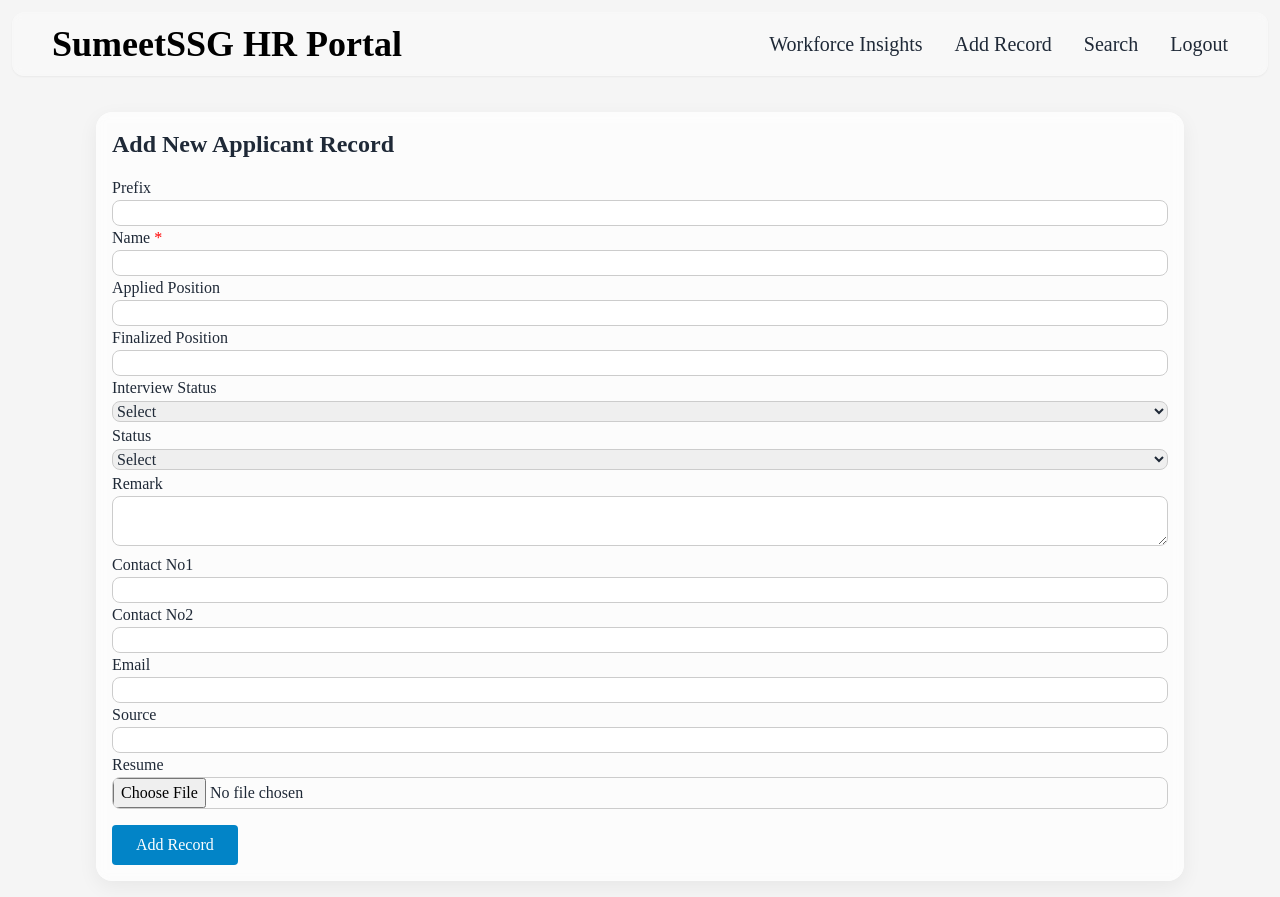
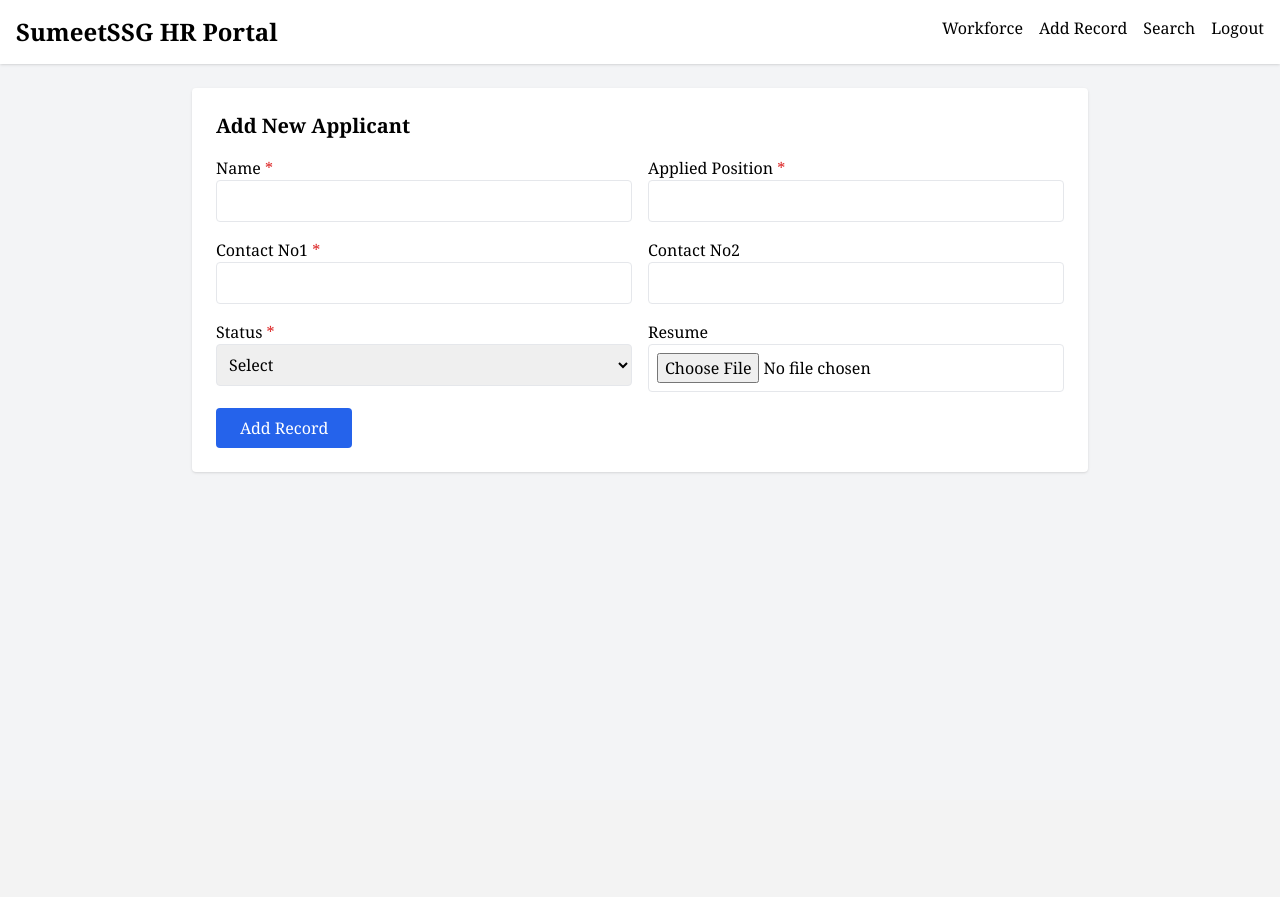
Before and after one commit to Rajkadam7927/My_Website, a Flask app: page /add_record in a window 1280 px wide. After the commit the page ends 473 px from the top, so only its background shows below. Run offline with Flask 3, Linux system fonts and the light colour scheme; the visitor is signed in with stand-in values (Sample User, id 1); some libraries are stand-ins or nearby versions.

Commit message:
Update Add_Record.html

```diff
--- a/templates/Add_Record.html
+++ b/templates/Add_Record.html
@@ -5,126 +5,74 @@
 <meta name="viewport" content="width=device-width, initial-scale=1.0">
 <title>Add Record — SumeetSSG HR Portal</title>
 <script src="https://cdn.tailwindcss.com"></script>
-  <style>
-    body { font-family: "Times New Roman", Times, serif; background: #f5f5f5; }
-    .card { background: rgba(255,255,255,0.72); backdrop-filter: blur(6px); border-radius: 1rem; box-shadow: 0 6px 20px rgba(2,6,23,0.06); padding: 1rem; margin-bottom:1rem;}
-    label { font-weight: 500; }
-    input, select, textarea { width: 100%; border-radius: 0.5rem; border: 1px solid #ccc; padding: 0.5rem; }
-    .mandatory { color:red; }
-  </style>
+<script src="https://cdn.jsdelivr.net/npm/sweetalert2@11"></script>
 </head>
-<body class="relative text-gray-800 overflow-x-hidden">
+<body class="bg-gray-100 font-serif">
 
-  <!-- Navbar -->
-  <nav class="absolute top-3 left-3 right-3 z-10 flex justify-between items-center px-6 sm:px-10 py-3 bg-white/30 rounded-xl shadow-sm backdrop-blur-sm">
-    <h1 class="text-3xl sm:text-4xl font-bold text-black">SumeetSSG HR Portal</h1>
-    <ul class="flex space-x-6 sm:space-x-8 text-lg sm:text-xl font-medium">
-      <li><a href="{{ url_for('workforce') }}" class="hover:text-red-600">Workforce Insights</a></li>
-      <li><a href="{{ url_for('add_record') }}" class="hover:text-red-600">Add Record</a></li>
-      <li><a href="{{ url_for('search') }}" class="hover:text-red-600">Search</a></li>
-      <li><a href="{{ url_for('logout') }}" class="hover:text-red-600">Logout</a></li>
+<nav class="bg-white shadow p-4 flex justify-between">
+  <h1 class="text-2xl font-bold">SumeetSSG HR Portal</h1>
+  <ul class="flex space-x-4">
+    <li><a href="{{ url_for('workforce') }}">Workforce</a></li>
+    <li><a href="{{ url_for('add_record') }}">Add Record</a></li>
+    <li><a href="{{ url_for('search') }}">Search</a></li>
+    <li><a href="{{ url_for('logout') }}">Logout</a></li>
   </ul>
 </nav>
 
-  <!-- Main Form Container -->
-  <div class="max-w-6xl mx-auto pt-28 px-4 sm:px-6 lg:px-8">
-    <div class="card">
-      <h2 class="text-2xl font-bold mb-4">Add New Applicant Record</h2>
-      <form id="addRecordForm" method="POST" enctype="multipart/form-data">
-
-        <!-- Example fields (add all required by backend) -->
-        <label>Prefix</label>
-        <input type="text" name="prefix">
-
-        <label>Name <span class="mandatory">*</span></label>
-        <input type="text" name="name" required>
-
-        <label>Applied Position</label>
-        <input type="text" name="applied_position">
-
-        <label>Finalized Position</label>
-        <input type="text" name="finalized_position">
-
-        <label>Interview Status</label>
-        <select name="interview_status" id="interview_status">
+<div class="max-w-4xl mx-auto p-6 mt-6 bg-white rounded shadow">
+  <h2 class="text-xl font-bold mb-4">Add New Applicant</h2>
+  <form id="addRecordForm" enctype="multipart/form-data">
+    <div class="grid grid-cols-2 gap-4">
+      <div>
+        <label>Name <span class="text-red-600">*</span></label>
+        <input type="text" name="name" required class="border p-2 rounded w-full">
+      </div>
+      <div>
+        <label>Applied Position <span class="text-red-600">*</span></label>
+        <input type="text" name="applied_position" required class="border p-2 rounded w-full">
+      </div>
+      <div>
+        <label>Contact No1 <span class="text-red-600">*</span></label>
+        <input type="text" name="contact_no1" maxlength="10" required class="border p-2 rounded w-full">
+      </div>
+      <div>
+        <label>Contact No2</label>
+        <input type="text" name="contact_no2" maxlength="10" class="border p-2 rounded w-full">
+      </div>
+      <div>
+        <label>Status <span class="text-red-600">*</span></label>
+        <select name="status" required class="border p-2 rounded w-full">
           <option value="">Select</option>
-          <option value="Scheduled">Scheduled</option>
-          <option value="Cleared">Cleared</option>
-          <option value="Rejected">Rejected</option>
+          <option>Final Select</option>
+          <option>Join</option>
+          <option>Yet To Join</option>
+          <option>Offer Extended</option>
+          <option>Counter Offer</option>
         </select>
-
-        <label>Status</label>
-        <select name="status" id="status">
-          <option value="">Select</option>
-          <option value="Counter Offer">Counter Offer</option>
-          <option value="Hired">Hired</option>
-          <option value="Rejected">Rejected</option>
-        </select>
-
-        <label>Remark <span id="remarkMandatory" class="mandatory hidden">* Required</span></label>
-        <textarea name="remark" id="remark"></textarea>
-
-        <label>Contact No1</label>
-        <input type="text" name="contact_no1" id="contact_no1" maxlength="10">
-
-        <label>Contact No2</label>
-        <input type="text" name="contact_no2" id="contact_no2" maxlength="10">
-
-        <label>Email</label>
-        <input type="email" name="email">
-
-        <label>Source</label>
-        <input type="text" name="source">
-
+      </div>
+      <div>
         <label>Resume</label>
-        <input type="file" name="resume_path">
-
-        <button type="submit" class="px-6 py-2 bg-sky-600 text-white rounded mt-4">Add Record</button>
+        <input type="file" name="resume_path" accept=".pdf,.doc,.docx" class="border p-2 rounded w-full">
+      </div>
+    </div>
+    <button type="submit" class="mt-4 px-6 py-2 bg-blue-600 text-white rounded">Add Record</button>
   </form>
-    </div>
 </div>
 
 <script>
-  const statusEl = document.getElementById('status');
-  const interviewEl = document.getElementById('interview_status');
-  const remarkEl = document.getElementById('remark');
-  const remarkMandatory = document.getElementById('remarkMandatory');
-  const form = document.getElementById('addRecordForm');
-
-  function checkRemarkMandatory() {
-    if(interviewEl.value === "Scheduled" || statusEl.value === "Counter Offer") {
-      remarkMandatory.classList.remove('hidden');
-      remarkEl.required = true;
+document.getElementById("addRecordForm").addEventListener("submit", function(e){
+  e.preventDefault();
+  const formData = new FormData(this);
+  fetch("/add_record", { method:"POST", body:formData })
+    .then(res=>res.json())
+    .then(r=>{
+      if(r.success){
+        Swal.fire("Success", r.message, "success");
+        this.reset();
       } else {
-      remarkMandatory.classList.add('hidden');
-      remarkEl.required = false;
+        Swal.fire("Error", r.message, "error");
       }
-  }
-
-  interviewEl.addEventListener('change', checkRemarkMandatory);
-  statusEl.addEventListener('change', checkRemarkMandatory);
-
-  form.addEventListener('submit', function(e){
-    e.preventDefault();
-
-    const contact1 = document.getElementById('contact_no1').value.trim();
-    const contact2 = document.getElementById('contact_no2').value.trim();
-    if(contact1.length !== 10 || isNaN(contact1)) { alert("Contact No1 must be 10 digits"); return; }
-    if(contact2 && (contact2.length !== 10 || isNaN(contact2))) { alert("Contact No2 must be 10 digits"); return; }
-
-    const formData = new FormData(form);
-    fetch("/add_record", {
-      method:"POST",
-      body:formData
-    }).then(res=>res.json()).then(r=>{
-      if(r.success){
-        alert(r.message || "Record added successfully!");
-        form.reset();
-        remarkMandatory.classList.add('hidden');
-      } else {
-        alert("Error: " + (r.message || "Failed to add record"));
-      }
-    }).catch(err=>alert("Error adding record"));
+    }).catch(err=>Swal.fire("Error","Something went wrong","error"));
 });
 </script>
 </body>
```
Lines whose indentation alone changed are shown as unchanged.
